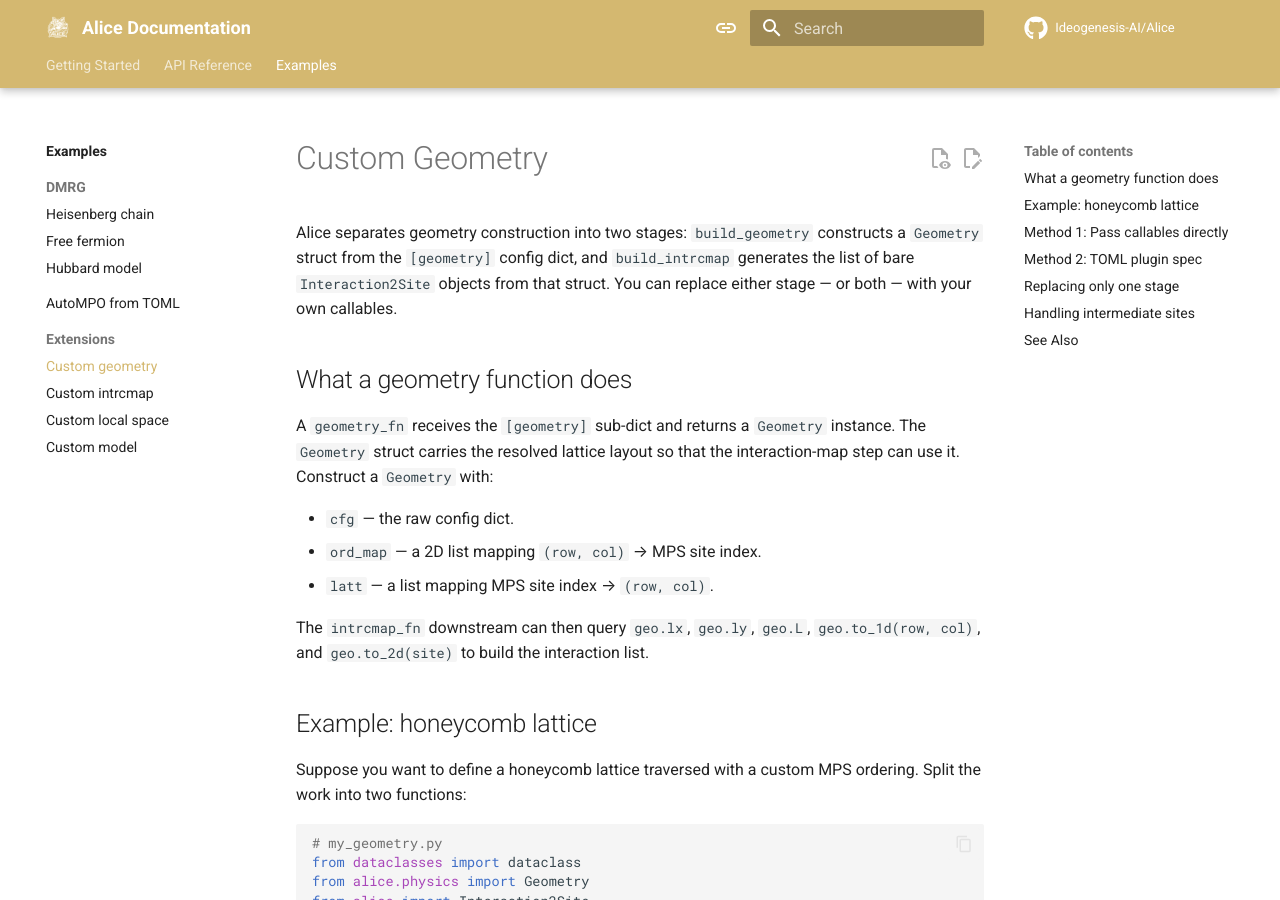
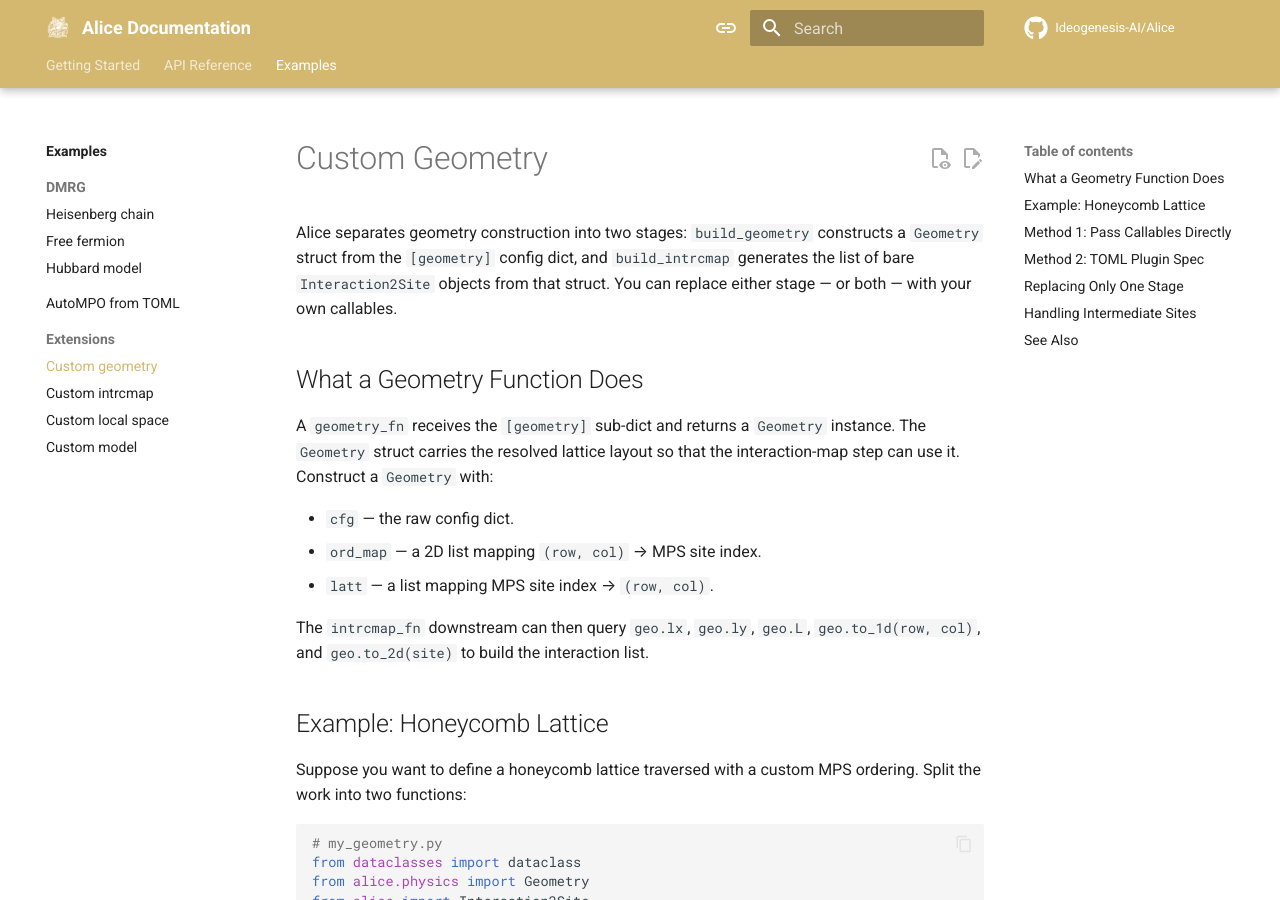
Before and after one commit to Ideogenesis-AI/Alice, an MkDocs documentation site: the page built from docs/examples/extensions/custom-geometry.md, in a window 1280 px wide and 900 px high. Built offline with MkDocs 1.6.1 and Material for MkDocs 9.7.7, drawn with Linux system fonts in a browser that asks for light colours; comment, search, counter and statistics services are not loaded; some of the changed text lies outside the part shown.

Commit message:
Standardize heading capitalization in geometry, intrcmap, model, and space documentation
This commit updates the documentation files for custom geometry, intrcmap, model, and space to capitalize headings for improved consistency and readability. Changes include capitalizing terms such as "Geometry Function," "Intrcmap Function," "Model Builder," and "Space Builder." These enhancements contribute to a more uniform presentation of the documentation within the Alice framework.

````diff
--- a/docs/examples/extensions/custom-geometry.md
+++ b/docs/examples/extensions/custom-geometry.md
@@ -2,7 +2,7 @@
 
 Alice separates geometry construction into two stages: `build_geometry` constructs a `Geometry` struct from the `[geometry]` config dict, and `build_intrcmap` generates the list of bare `Interaction2Site` objects from that struct. You can replace either stage — or both — with your own callables.
 
-## What a geometry function does
+## What a Geometry Function Does
 
 A `geometry_fn` receives the `[geometry]` sub-dict and returns a `Geometry` instance. The `Geometry` struct carries the resolved lattice layout so that the interaction-map step can use it. Construct a `Geometry` with:
 
@@ -12,7 +12,7 @@ A `geometry_fn` receives the `[geometry]` sub-dict and returns a `Geometry` inst
 
 The `intrcmap_fn` downstream can then query `geo.lx`, `geo.ly`, `geo.L`, `geo.to_1d(row, col)`, and `geo.to_2d(site)` to build the interaction list.
 
-## Example: honeycomb lattice
+## Example: Honeycomb Lattice
 
 Suppose you want to define a honeycomb lattice traversed with a custom MPS ordering. Split the work into two functions:
 
@@ -67,7 +67,7 @@ Key rules:
 - **Do not set `cpl` or any tensor fields** — those are the model builder's responsibility.
 - **`label` contents are arbitrary strings** — the model builder uses them to assign couplings.
 
-## Method 1: Pass callables directly
+## Method 1: Pass Callables Directly
 
 ```python
 from alice import build_interaction, build_hamiltonian
@@ -89,7 +89,7 @@ hamiltonian = build_hamiltonian(interactions, geo.L, spc)
 
 Keyword arguments take priority over any `[plugin]` section in the config.
 
-## Method 2: TOML plugin spec
+## Method 2: TOML Plugin Spec
 
 Specify the functions in the TOML file using `"path/to/file.py:function_name"` syntax:
 
@@ -125,7 +125,7 @@ interactions, spc, geo = build_interaction(cfg["honeycomb"])
 
 Relative paths in the plugin spec are resolved relative to the TOML file's directory.
 
-## Replacing only one stage
+## Replacing Only One Stage
 
 You can replace just the geometry stage and keep the built-in `build_intrcmap`, or vice versa. For example, if your honeycomb ordering is compatible with the standard square-lattice bond rules, you only need `geometry_fn`:
 
@@ -138,7 +138,7 @@ interactions, spc, geo = build_interaction(
 
 See [Custom intrcmap](custom-intrcmap.md) for examples of replacing only the interaction-map stage.
 
-## Handling intermediate sites
+## Handling Intermediate Sites
 
 For long-range bonds where `terminal_site > leading_site + 1`, the model builder must also set `intermid_tnsr`. When writing a custom model for your geometry, make sure to populate `intermid_tnsr` for all such bonds. See [Custom model](custom-model.md) for how to do this.
 
````
Also changed, not shown: docs/examples/extensions/custom-intrcmap.md (+5 -5 lines), docs/examples/extensions/custom-model.md (+3 -3 lines), docs/examples/extensions/custom-space.md (+4 -4 lines).
